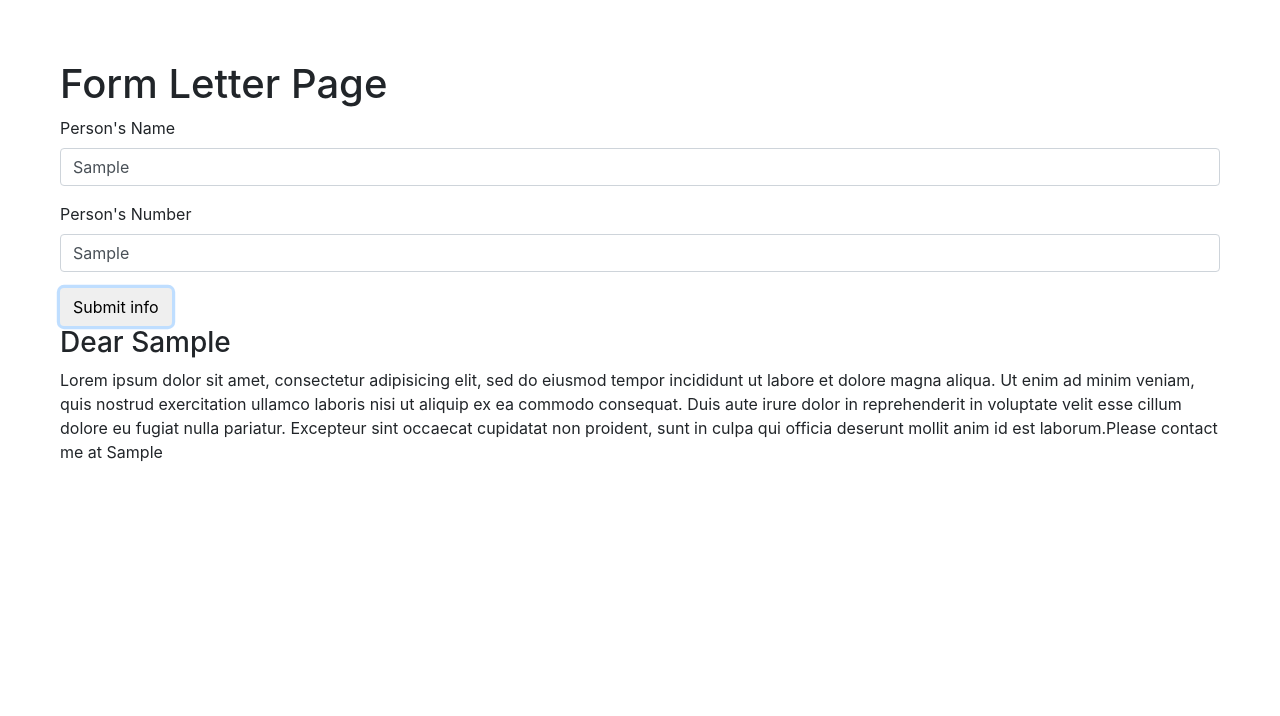
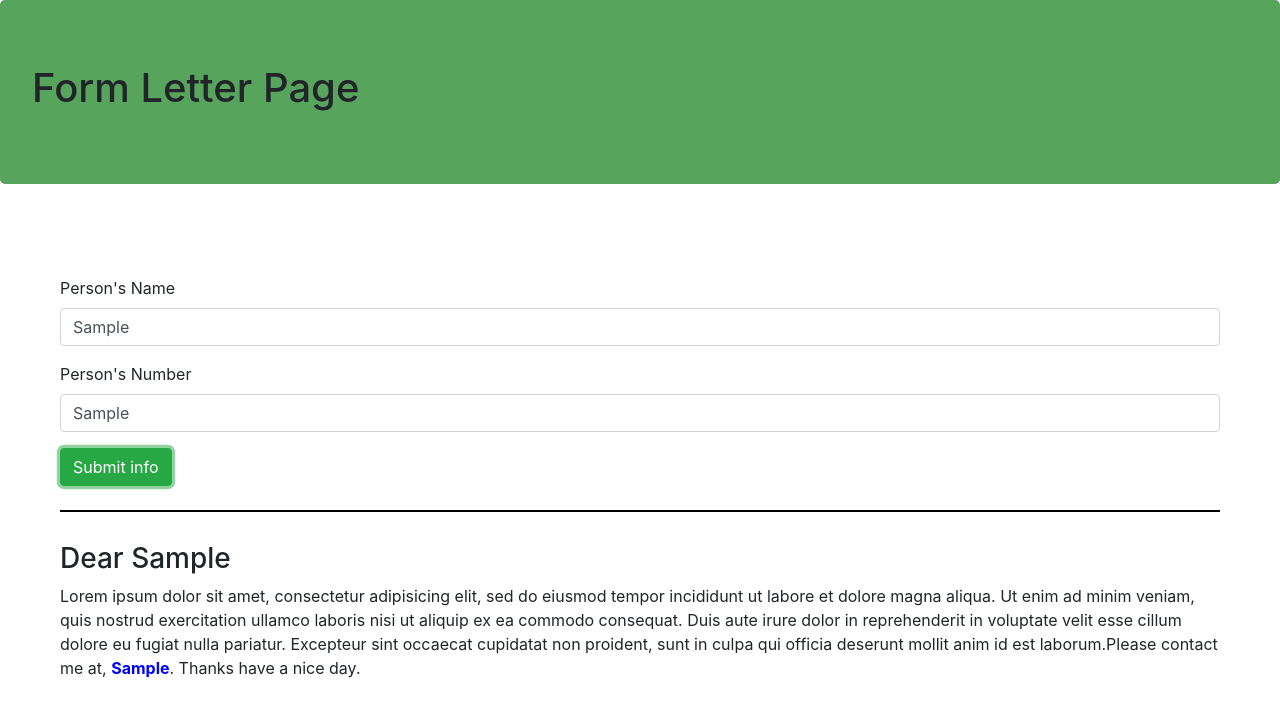
Before and after one commit to ccahill1117/formletter, a plain HTML site: page index.html in a window 1280 px wide. Both pictures are taken after typing "Sample", "Sample" into the empty fields and a click on the button "Submit info". Drawn offline with nearby package versions, Linux system fonts and the light colour scheme.

Commit message:
add css styles

```diff
--- a/css/styles.css
+++ b/css/styles.css
@@ -1,7 +1,18 @@
+.jumbotron {
+  background-color: #57A55C;
+}
+
 .container-fluid {
   padding: 60px;
 }
 
 .formletter {
   display: none;
+  border-top: 2px solid black;
+  padding-top: 30px
 }
+
+.person-number {
+  font-weight: bolder;
+  color: blue;
+}
--- a/index.html
+++ b/index.html
@@ -9,29 +9,26 @@
     <title>Form Letter Page</title>
   </head>
   <body>
+      <div class="jumbotron">
+        <h1>Form Letter Page</h1>
+      </div>
       <div class="container-fluid">
-
-
-      <h1>Form Letter Page</h1>
         <form id="formOne">
           <div class="form-group">
             <label for="person-name">Person's Name</label>
             <input id="person" type="text" class="form-control">
-
           </div>
           <div class="form-group">
             <label for="person-number">Person's Number</label>
             <input id="number" type="text" class="form-control">
-
           </div>
-        <button type="submit" class="btn">Submit info</button>
+          <button type="submit" class="btn btn-success">Submit info</button>
         </form>
-
+      <br>
       <div class="formletter">
-        <h3>Dear <span class="person-name"></span></h3>
-        <p>Lorem ipsum dolor sit amet, consectetur adipisicing elit, sed do eiusmod tempor incididunt ut labore et dolore magna aliqua. Ut enim ad minim veniam, quis nostrud exercitation ullamco laboris nisi ut aliquip ex ea commodo consequat. Duis aute irure dolor in reprehenderit in voluptate velit esse cillum dolore eu fugiat nulla pariatur. Excepteur sint occaecat cupidatat non proident, sunt in culpa qui officia deserunt mollit anim id est laborum.Please contact me at <span class="person-number"></span></p>
+        <h3>Dear <span class="person-name">,</span></h3>
+        <p>Lorem ipsum dolor sit amet, consectetur adipisicing elit, sed do eiusmod tempor incididunt ut labore et dolore magna aliqua. Ut enim ad minim veniam, quis nostrud exercitation ullamco laboris nisi ut aliquip ex ea commodo consequat. Duis aute irure dolor in reprehenderit in voluptate velit esse cillum dolore eu fugiat nulla pariatur. Excepteur sint occaecat cupidatat non proident, sunt in culpa qui officia deserunt mollit anim id est laborum.Please contact me at, <span class="person-number"></span>. Thanks have a nice day.</p>
       </div>
     </div>
-
   </body>
 </html>
```
Lines whose indentation alone changed are shown as unchanged.
